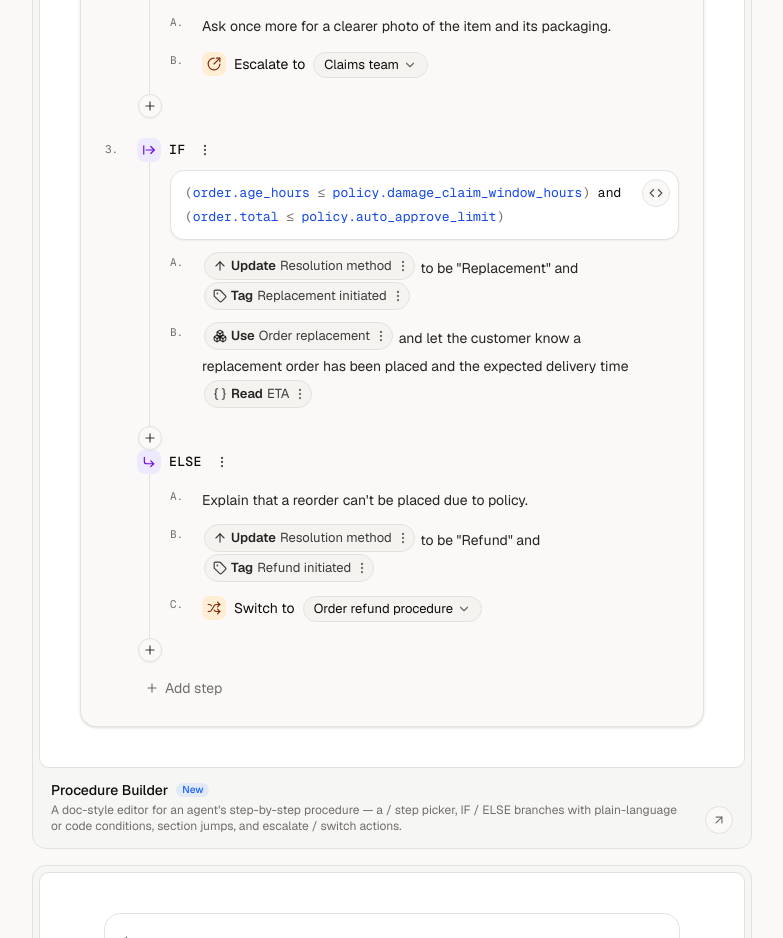
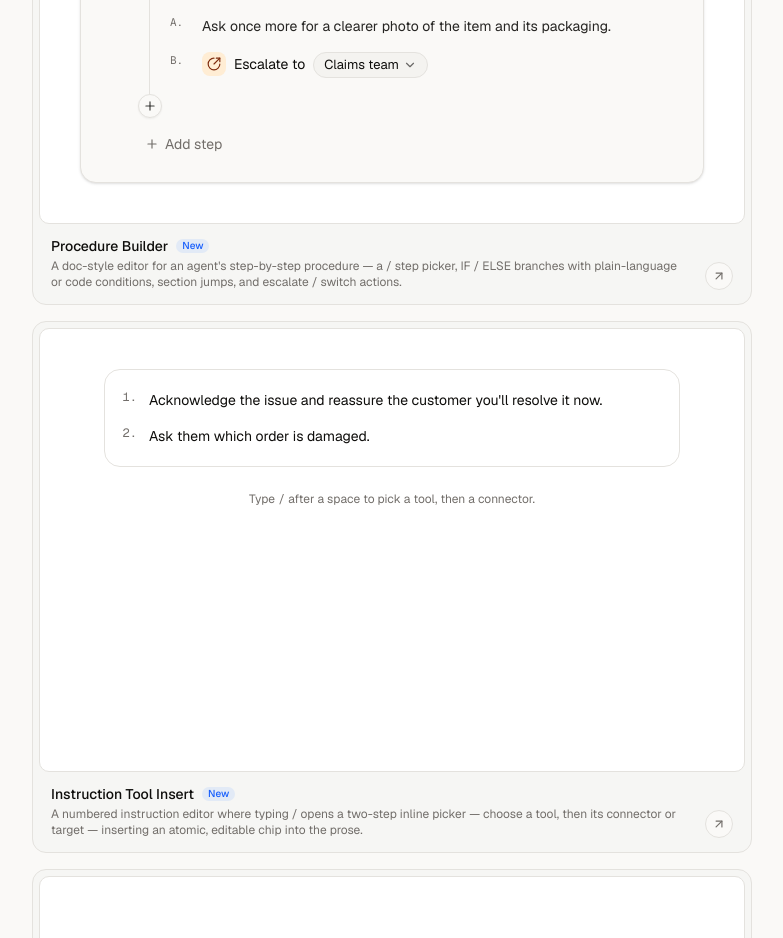
Before and after one commit to carlosmarch/ai-patterns, a Next.js app: page / in a window 1280 px wide. Shown: the part 1720-2658 px from the top of the page, without its empty margins (248-1031 px from the left). Built offline with nearby package versions, Linux system fonts and the light colour scheme.

Commit message:
Remove policy condition step from procedure builder demo
Co-Authored-By: Claude Opus 5.5 <noreply@anthropic.com>
Claude-Session: https://claude.ai/code/session_01B7qqqBJa4kF6rFFwprqfsS

```diff
--- a/src/registry/agents/procedure-builder/demo.tsx
+++ b/src/registry/agents/procedure-builder/demo.tsx
@@ -1,6 +1,6 @@
 "use client";
 
-import { ArrowUp, Boxes, Braces, Tag } from "lucide-react";
+import { Braces, Tag } from "lucide-react";
 
 import { ProcedureBuilder, type ProcedureStep } from "./component";
 
@@ -33,45 +33,6 @@ const steps: ProcedureStep[] = [
       { id: "evidence-escalate", kind: "action", action: "escalate", target: "Claims team" },
     ],
   },
-  {
-    id: "policy",
-    kind: "condition",
-    mode: "code",
-    condition: "(order.age_hours ≤ policy.damage_claim_window_hours) and (order.total ≤ policy.auto_approve_limit)",
-    then: [
-      {
-        id: "replacement-update",
-        kind: "instruction",
-        content: [
-          { verb: "Update", label: "Resolution method", icon: ArrowUp },
-          ' to be "Replacement" and ',
-          { verb: "Tag", label: "Replacement initiated", icon: Tag },
-        ],
-      },
-      {
-        id: "replacement-place",
-        kind: "instruction",
-        content: [
-          { verb: "Use", label: "Order replacement", icon: Boxes },
-          " and let the customer know a replacement order has been placed and the expected delivery time ",
-          { verb: "Read", label: "ETA", icon: Braces },
-        ],
-      },
-    ],
-    else: [
-      { id: "refund-explain", kind: "instruction", content: ["Explain that a reorder can't be placed due to policy."] },
-      {
-        id: "refund-update",
-        kind: "instruction",
-        content: [
-          { verb: "Update", label: "Resolution method", icon: ArrowUp },
-          ' to be "Refund" and ',
-          { verb: "Tag", label: "Refund initiated", icon: Tag },
-        ],
-      },
-      { id: "refund-switch", kind: "action", action: "switch", target: "Order refund procedure" },
-    ],
-  },
 ];
 
 const targets = {
```
